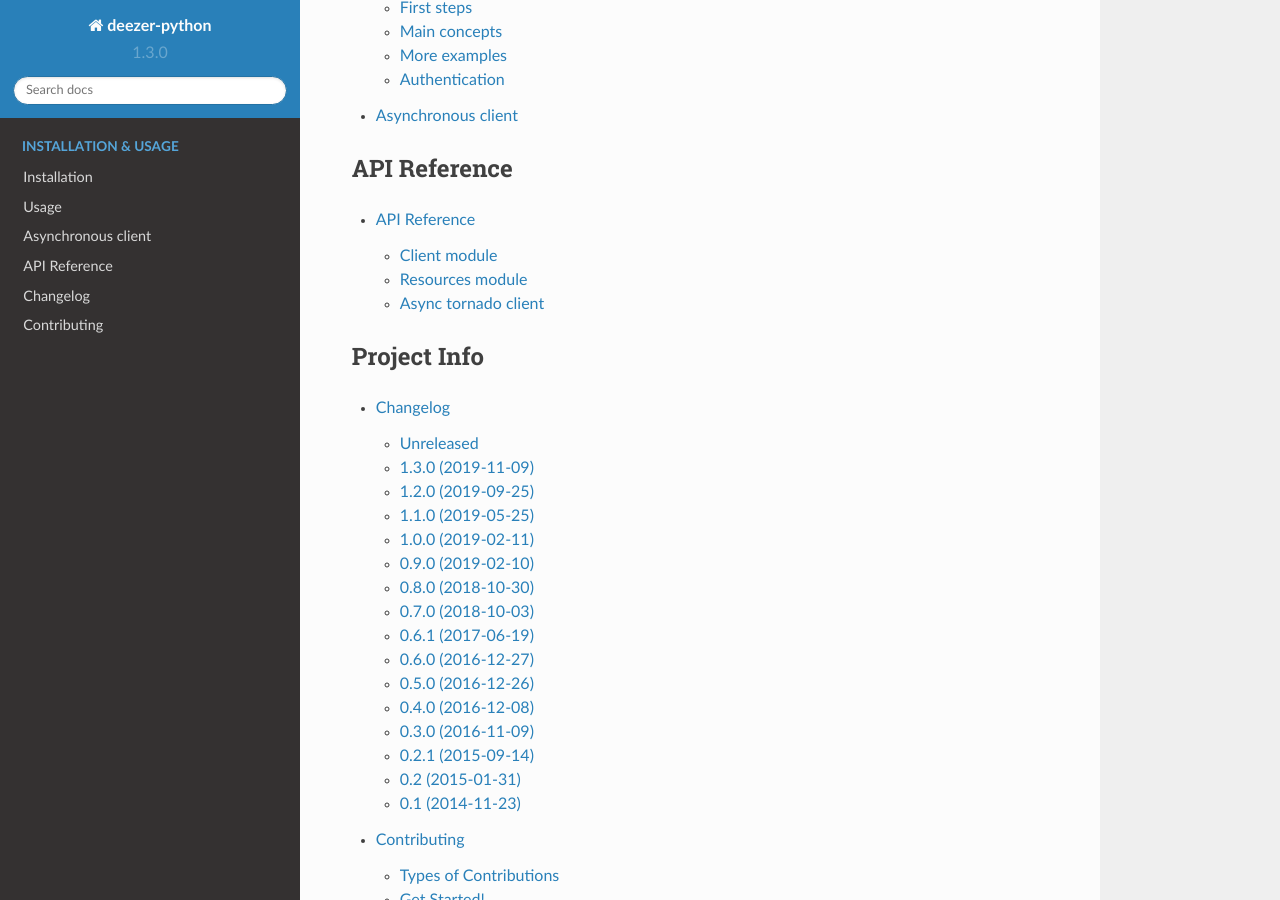
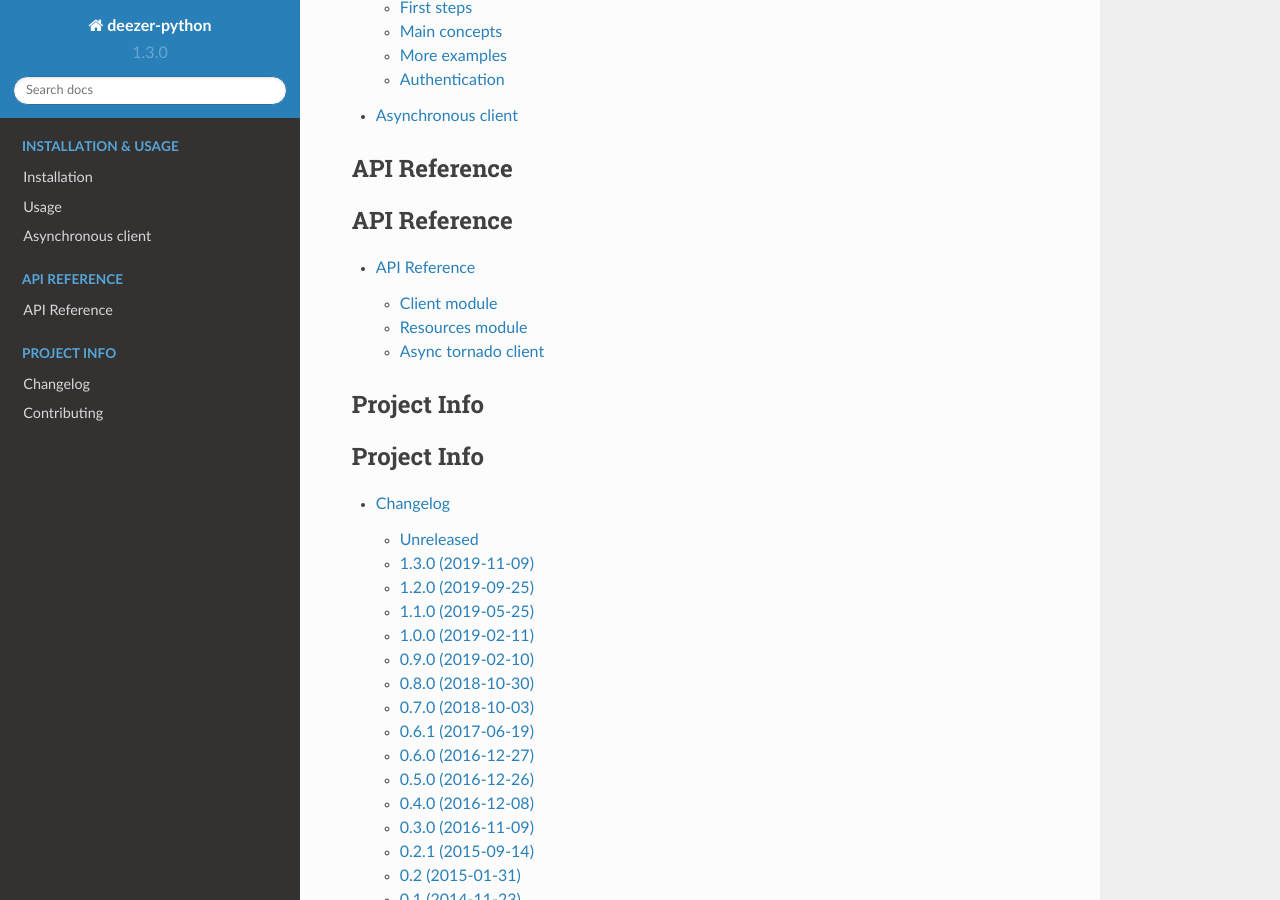
Before and after one commit to browniebroke/deezer-python, a Sphinx documentation site: the page built from docs/source/index.rst, in a window 1280 px wide and 900 px high, scrolled down 376 px. Built offline with Sphinx 7.4.7 and the Read the Docs theme 2.0.0, drawn with Linux system fonts in a browser that asks for light colours.

Commit message:
Add captions to others toctree

```diff
--- a/docs/source/index.rst
+++ b/docs/source/index.rst
@@ -20,6 +20,7 @@
 -------------
 
 .. toctree::
+    :caption: API Reference
     :maxdepth: 2
 
     api_reference/toc
@@ -29,6 +30,7 @@
 
 
 .. toctree::
+    :caption: Project Info
     :maxdepth: 2
 
     changelog
```
